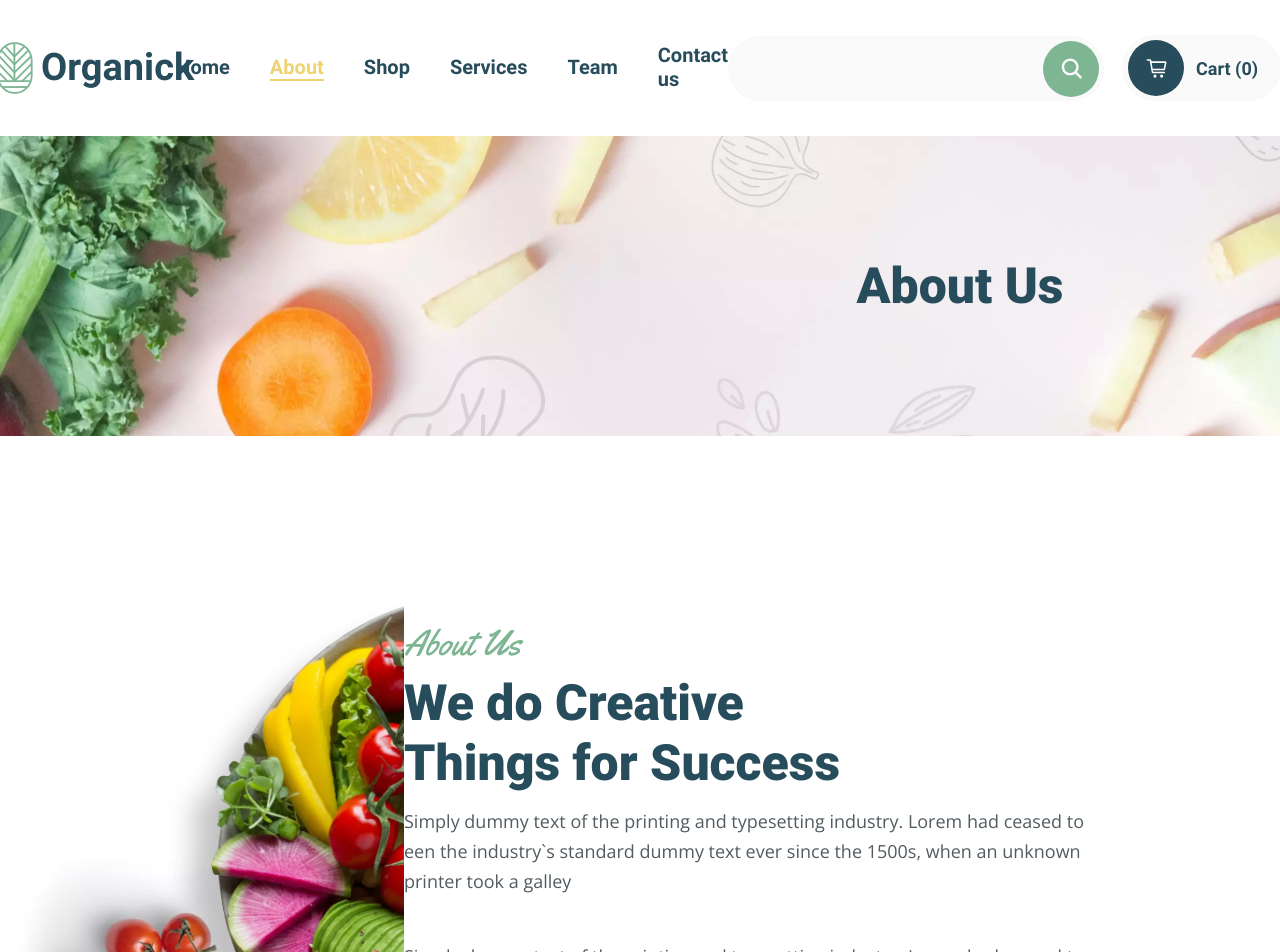
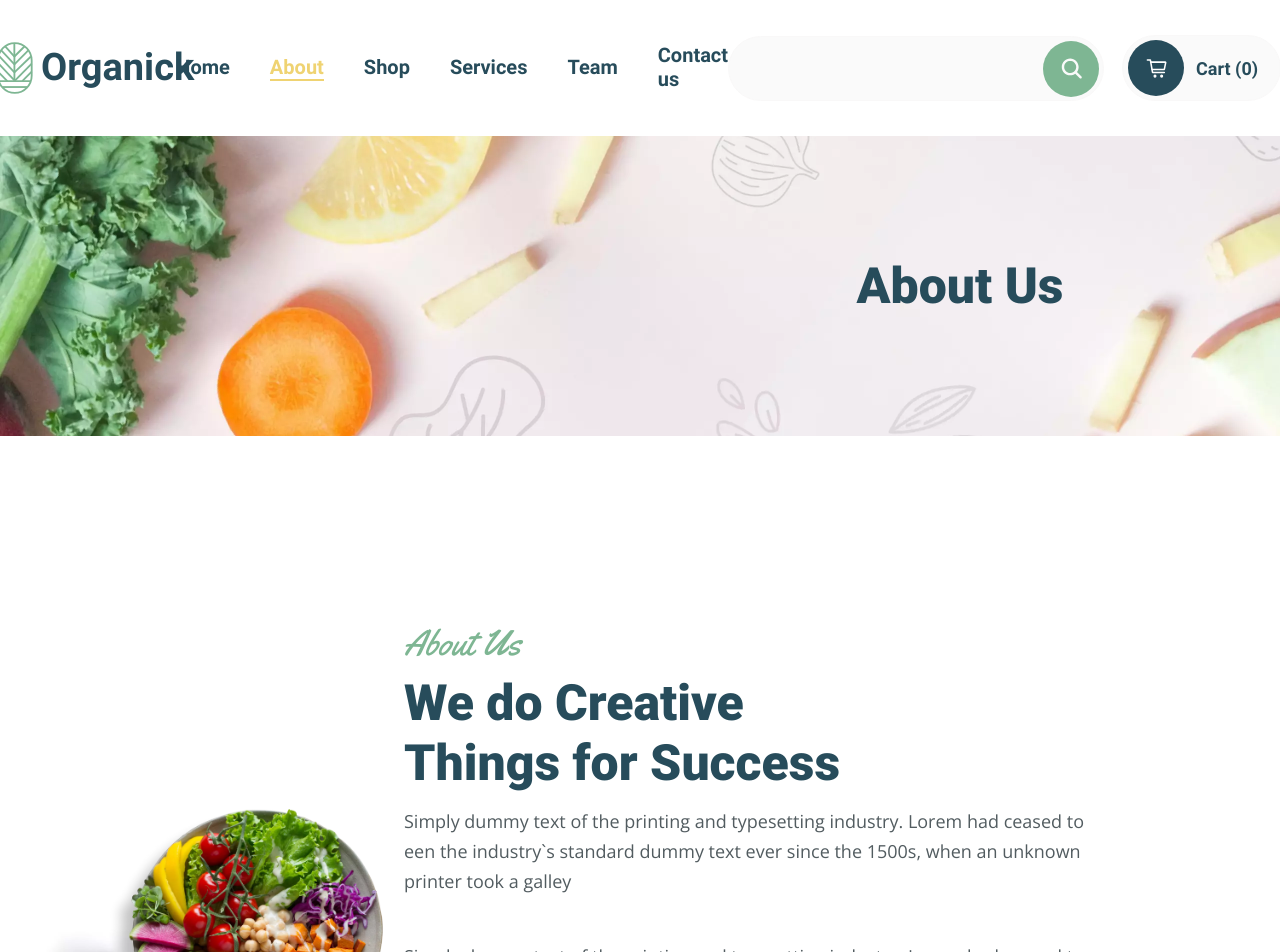
Before and after one commit to Anikonov-A/hillel_diploma_project, a React (Create React App) app: page /about in a window 1280 px wide. Shown: the top 952 px of the page. Built offline with nearby package versions, Linux system fonts and the light colour scheme.

Commit message:
fix issues

```diff
--- a/src/components/About/About.scss
+++ b/src/components/About/About.scss
@@ -74,22 +74,17 @@
 
 .aboutSection1 {
  width: 911px;
- max-height: 967px;
  background-image: url("../../../public/about-section-bg1.webp");
- background-position: center;
- background-size: cover;
+ background-position: left center;
+ background-size: 100%;
  background-repeat: no-repeat;
 
 }
 
 .aboutSection2 {
  width: 911px;
- height: 867px;
-
  background-image: url("../../../public/about-section-bg2.webp");
  background-repeat: no-repeat;
- background-position-x: 15%;
- background-position-y: 50px;
- background-size: cover;
-
+ background-position:left center;
+ background-size: 100%;
 }
--- a/src/components/SortForm/SortForm.scss
+++ b/src/components/SortForm/SortForm.scss
@@ -8,6 +8,8 @@
     font-family: 'Open Sans', sans-serif;
     color: var(--paragraph-color);
     font-weight: 700;
+    cursor: pointer;
+
   }
   &-select{
     padding: 15px;
@@ -18,6 +20,8 @@
     border-radius: var(--border-radius-button);
     //outline: 10px solid var(--paragraph-color);
     transition: all .3s ease-in-out;
+    cursor: pointer;
+
     &:focus{
       outline: 1px solid var(--secondary-color);
     }
--- a/src/pages/HomePage/TestimonialSection/TestimonialSection.scss
+++ b/src/pages/HomePage/TestimonialSection/TestimonialSection.scss
@@ -1,5 +1,5 @@
 .testimonial-wrapper {
-  background: url("../../../../public/testimonial-bg.png") no-repeat center;
+  background: url("../../../../public/testimonial-bg.webp") no-repeat center;
   background-size: cover;
   margin: auto;
   text-align: center;
```
